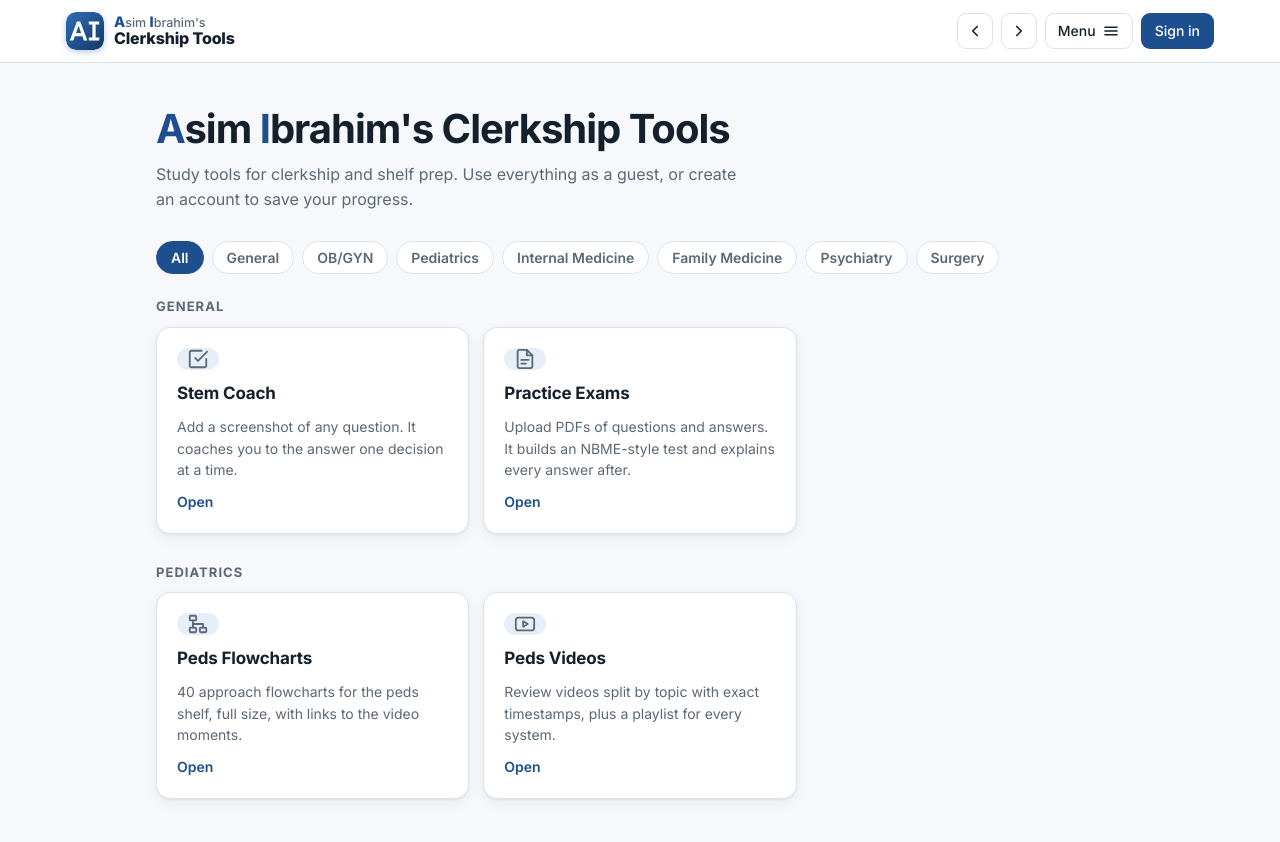
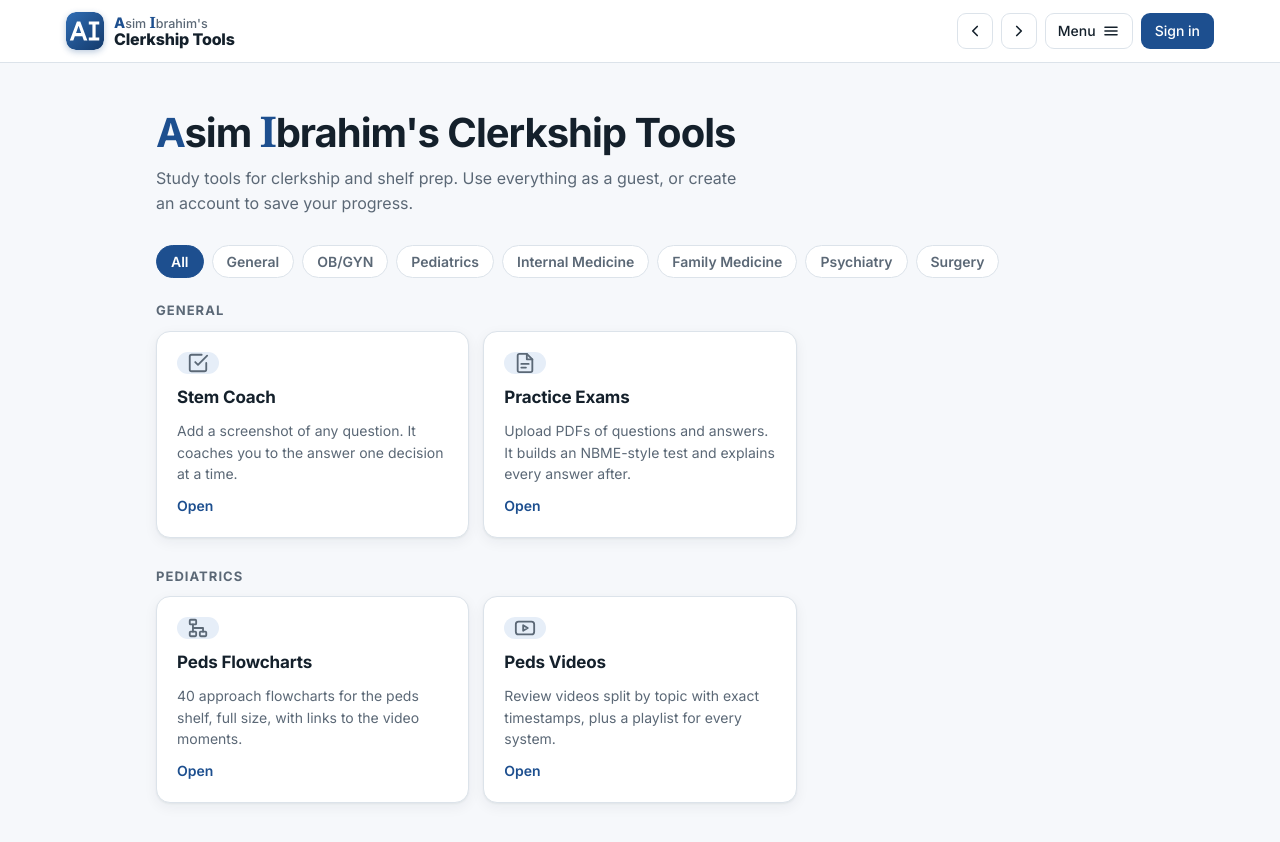
Before and after one commit to asimi99/clerkship-tools, a plain HTML site: page index.html in a window 1280 px wide. Drawn offline with nearby package versions, Linux system fonts and the light colour scheme.

Commit message:
Serif I in Ibrahim
Co-Authored-By: Claude Opus 5.5 <noreply@anthropic.com>
Claude-Session: https://claude.ai/code/session_01XRZYw33mxvKE2EYM6qQjLj

```diff
--- a/exam/index.html
+++ b/exam/index.html
@@ -50,7 +50,7 @@ select,input[type=number]{font:inherit;padding:6px 8px;border:1.5px solid var(--
 <script src="https://cdn.jsdelivr.net/npm/@supabase/supabase-js@2.45.4/dist/umd/supabase.min.js"></script>
 <script src="../config.js?v=3"></script>
 <script src="../auth.js?v=3"></script>
-<script src="../nav.js?v=5"></script>
+<script src="../nav.js?v=6"></script>
 <script>
 var app = document.getElementById('app');
 var LS = 'ct_exam_sets', LH = 'ct_exam_hist';
--- a/index.html
+++ b/index.html
@@ -13,7 +13,7 @@ body{font-size:15px;line-height:1.55}
 .home{max-width:1000px;margin:0 auto;padding:44px max(16px,env(safe-area-inset-left,0px)) 64px}
 .hero{margin-bottom:30px}
 .hero h1{font-size:clamp(28px,5vw,40px);line-height:1.12;letter-spacing:-.025em;margin:0 0 10px;text-wrap:balance}
-.hero h1 b{color:var(--accent)}
+.hero h1 b{color:var(--accent)}.hero h1 b.si{font-family:Georgia,'Times New Roman',serif;font-weight:700;font-size:1.06em}
 .hero p{margin:0;color:var(--muted);font-size:16px;max-width:58ch}
 .tools{display:grid;gap:14px;grid-template-columns:repeat(auto-fill,minmax(270px,1fr))}
 .tool{display:flex;flex-direction:column;gap:10px;background:var(--surface);border:1px solid var(--line);border-radius:14px;padding:20px;color:inherit;text-decoration:none;box-shadow:var(--shadow);transition:border-color .15s,transform .15s}
@@ -34,7 +34,7 @@ body{font-size:15px;line-height:1.55}
 <body>
 <main class="home">
   <section class="hero">
-    <h1><b>A</b>sim <b>I</b>brahim's Clerkship Tools</h1>
+    <h1><b>A</b>sim <b class="si">I</b>brahim's Clerkship Tools</h1>
     <p>Study tools for clerkship and shelf prep. Use everything as a guest, or create an account to save your progress.</p>
   </section>
   <nav class="shelves" id="shelves" aria-label="Filter by shelf"></nav>
@@ -64,6 +64,6 @@ draw();
 <script src="https://cdn.jsdelivr.net/npm/@supabase/supabase-js@2.45.4/dist/umd/supabase.min.js"></script>
 <script src="./config.js?v=3"></script>
 <script src="./auth.js?v=3"></script>
-<script src="./nav.js?v=5"></script>
+<script src="./nav.js?v=6"></script>
 </body>
 </html>
--- a/nav.js
+++ b/nav.js
@@ -22,7 +22,7 @@
    + '.ctn-a{height:36px;border:0;background:#1d4f8f;color:#fff!important;border-radius:9px;padding:0 14px;cursor:pointer;font-weight:600;white-space:nowrap;max-width:150px;overflow:hidden;text-overflow:ellipsis}.ctn-a:hover{background:#163d70}'
    + '.ctn-dd{position:absolute;right:max(16px,env(safe-area-inset-right,0px));top:calc(100% + 6px);width:min(340px,calc(100vw - 32px));background:#fff;border:1px solid #dce3ea;border-radius:12px;box-shadow:0 12px 32px rgba(20,32,43,.16);padding:6px;z-index:60}'
    + '.ctn-dd a{display:block;padding:10px 12px;border-radius:8px}.ctn-dd a b{display:block;font-weight:600;font-size:14.5px}.ctn-dd a small{color:#5b6876;font-size:12.5px}.ctn-dd a:hover{background:#f1f4f7}.ctn-dd a.on{background:#e6eef8}.ctn-dd a.on b{color:#1d4f8f}'
-   + '.ctn-rel{position:relative}.ctn-gh{font-size:11px;font-weight:700;letter-spacing:.08em;text-transform:uppercase;color:#5b6876;padding:10px 12px 4px}'
+   + '.ctn-si{font-family:Georgia,"Times New Roman",serif;font-size:15.5px!important}.ctn-rel{position:relative}.ctn-gh{font-size:11px;font-weight:700;letter-spacing:.08em;text-transform:uppercase;color:#5b6876;padding:10px 12px 4px}'
    + '.ctn-modal{position:fixed;inset:0;background:rgba(20,32,43,.5);z-index:100;display:flex;align-items:center;justify-content:center;padding:16px}.ctn-modal[hidden]{display:none}'
    + '.ctn-card{background:#fff;color:#14202b;border-radius:16px;padding:24px;width:100%;max-width:380px;font:400 15px/1.5 '+F+';box-shadow:0 20px 50px rgba(20,32,43,.25)}'
    + '.ctn-card h2{margin:0 0 4px;font-size:21px;letter-spacing:-.01em}.ctn-card p{margin:0 0 16px;color:#5b6876;font-size:14px}.ctn-card input{width:100%;font:inherit;padding:11px 12px;border:1.5px solid #dce3ea;border-radius:9px;margin-bottom:10px;background:#fff;color:#14202b}.ctn-card input:focus{outline:2px solid #2f6db5;outline-offset:-1px;border-color:transparent}'
@@ -34,7 +34,7 @@
   var ARR = function(d){ return '<svg viewBox="0 0 24 24" fill="none" stroke="currentColor" stroke-width="2.2" stroke-linecap="round" stroke-linejoin="round"><path d="'+d+'"/></svg>'; };
   var path = location.href.split('#')[0].split('?')[0].replace(/index\.html$/,'');
   var h = document.createElement('header'); h.className = 'ctn';
-  h.innerHTML = '<div class="ctn-in"><a class="ctn-logo" href="'+root+'" aria-label="Asim Ibrahim\'s Clerkship Tools, home">'+LOGO+'<span class="ctn-word"><small><b>A</b>sim <b>I</b>brahim\'s</small><span>Clerkship Tools</span></span></a><span class="ctn-sp"></span>'
+  h.innerHTML = '<div class="ctn-in"><a class="ctn-logo" href="'+root+'" aria-label="Asim Ibrahim\'s Clerkship Tools, home">'+LOGO+'<span class="ctn-word"><small><b>A</b>sim <b class="ctn-si">I</b>brahim\'s</small><span>Clerkship Tools</span></span></a><span class="ctn-sp"></span>'
    + '<button class="ctn-b" id="ctnb" type="button" aria-label="Back">'+ARR('M15 18l-6-6 6-6')+'</button><button class="ctn-b" id="ctnf" type="button" aria-label="Forward">'+ARR('M9 18l6-6-6-6')+'</button>'
    + '<span class="ctn-rel"><button class="ctn-m" id="ctnm" type="button" aria-expanded="false"><span class="ctn-hide">Menu</span>'+ARR('M4 7h16M4 12h16M4 17h16').replace('<svg','<svg width="18" height="18"')+'</button>'
    + '<nav class="ctn-dd" id="ctnd" hidden>'+LINKS.map(function(l,i){ var hd = (l[3] && (i===0 || LINKS[i-1][3]!==l[3])) ? '<div class="ctn-gh">'+l[3]+'</div>' : ''; var on = l[1]===root ? (path===root) : path.indexOf(l[1])===0; return hd+'<a href="'+l[1]+'"'+(on?' class="on"':'')+'><b>'+l[0]+'</b><small>'+l[2]+'</small></a>'; }).join('')+'</nav></span>'
```
Also changed, not shown: flowcharts/index.html (+1 -1 lines), stem-coach/index.html (+1 -1 lines).
